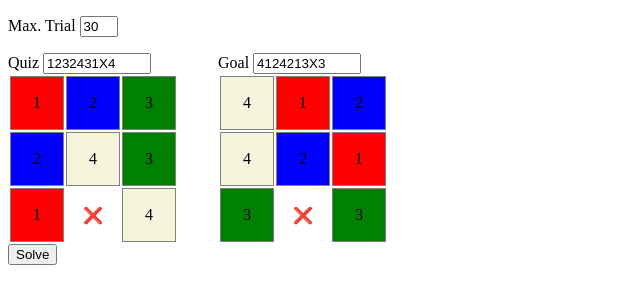
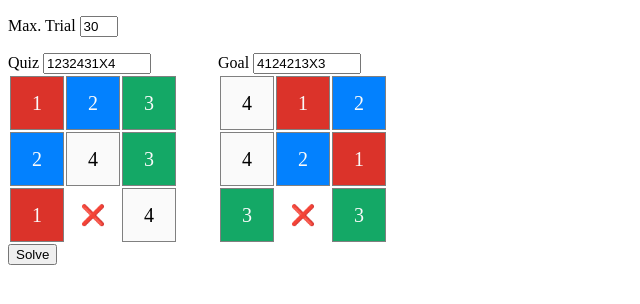
Before and after one commit to dog-s-life/puzzle-solver, a plain HTML site: page index.html in a window 1280 px wide. Shown: the whole page, without its empty margins (0-640 px from the left). Drawn offline with Linux system fonts and the light colour scheme.

Commit message:
Add files via upload

```diff
--- a/style.css
+++ b/style.css
@@ -20,6 +20,7 @@
 }
 
 .puzzle td {
+    font-size: 20px;
     width: 50px;
     height: 50px;
     border: 1px solid gray;
@@ -27,7 +28,8 @@
 }
 
 .puzzle .puzzle-1 {
-    background-color: red;
+    background: #db332a;
+    color: #fafafa;
 }
 
 .puzzle .puzzle-1::before {
@@ -35,7 +37,8 @@
 }
 
 .puzzle .puzzle-2 {
-    background-color: blue;
+    background: #0381fe;
+    color: #fafafa;
 }
 
 .puzzle .puzzle-2::before {
@@ -43,7 +46,8 @@
 }
 
 .puzzle .puzzle-3 {
-    background-color: green;
+    background: #14a866;
+    color: #fafafa;
 }
 
 .puzzle .puzzle-3::before {
@@ -51,7 +55,8 @@
 }
 
 .puzzle .puzzle-4 {
-    background-color: beige;
+    background: #fafafa;
+    color: #010101;
 }
 
 .puzzle .puzzle-4::before {
@@ -60,7 +65,7 @@
 
 .puzzle .puzzle-x,
 .puzzle .puzzle-unknown {
-    background-color: transparent;
+    background: transparent;
     border: unset;
 }
 
```
